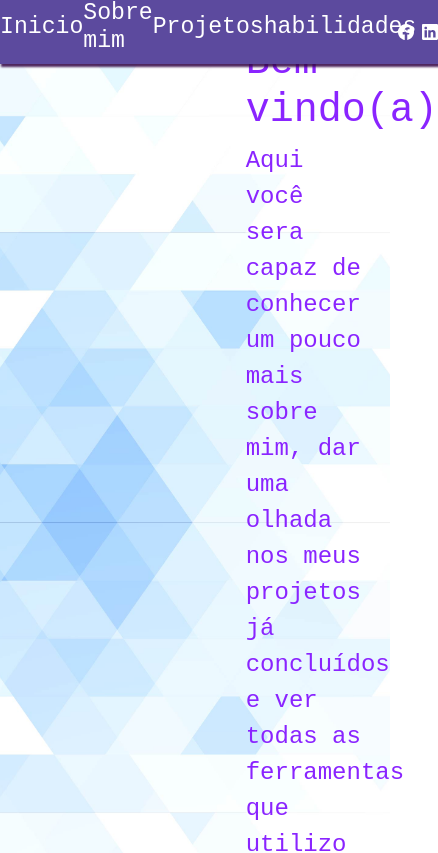
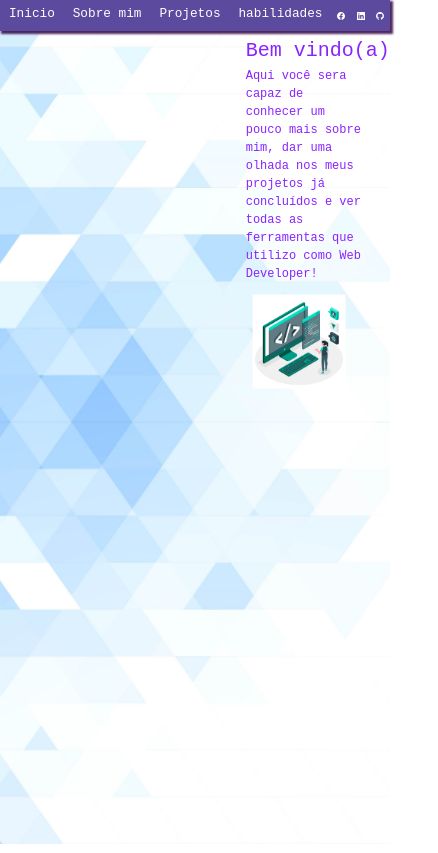
Before and after one commit to PedroEmmanuelBuerger/PedroEmmanuelBuerger.github.io, a React (Create React App) app: page / in a window 390 px wide. Shown: the top 853 px of the page, 438 px wide, since content can reach past the window. Built offline with nearby package versions, Linux system fonts and the light colour scheme.

Commit message:
header e parte do about

```diff
--- a/src/styles/About.css
+++ b/src/styles/About.css
@@ -105,6 +105,7 @@ color: rgb(122, 71, 216);
     .BodyDiv {
         justify-content: center;
         align-items: center;
+        font-size: 12px;
     }
 
     .profileImage {
@@ -113,7 +114,8 @@ color: rgb(122, 71, 216);
 
     .meSection {
         width: 90%;
-        height: auto;
+        height: 90%;
+        font-size: 12px;
     }
 
     .name {
--- a/src/styles/header.css
+++ b/src/styles/header.css
@@ -50,3 +50,22 @@ header {
   transform: scale(1);
   transition: 0.3s;
 }
+
+/* Para telas menores ou iguais a 768px */
+@media screen and (max-width: 800px) {
+  * {
+    font-size: 8px;
+  }
+}
+
+@media screen and (max-width: 800px) {
+  h3 {
+    font-size: 8px;
+  }
+}
+
+@media screen and (max-width: 320px) {
+  h3 {
+    font-size: 5px;
+  }
+}
```
